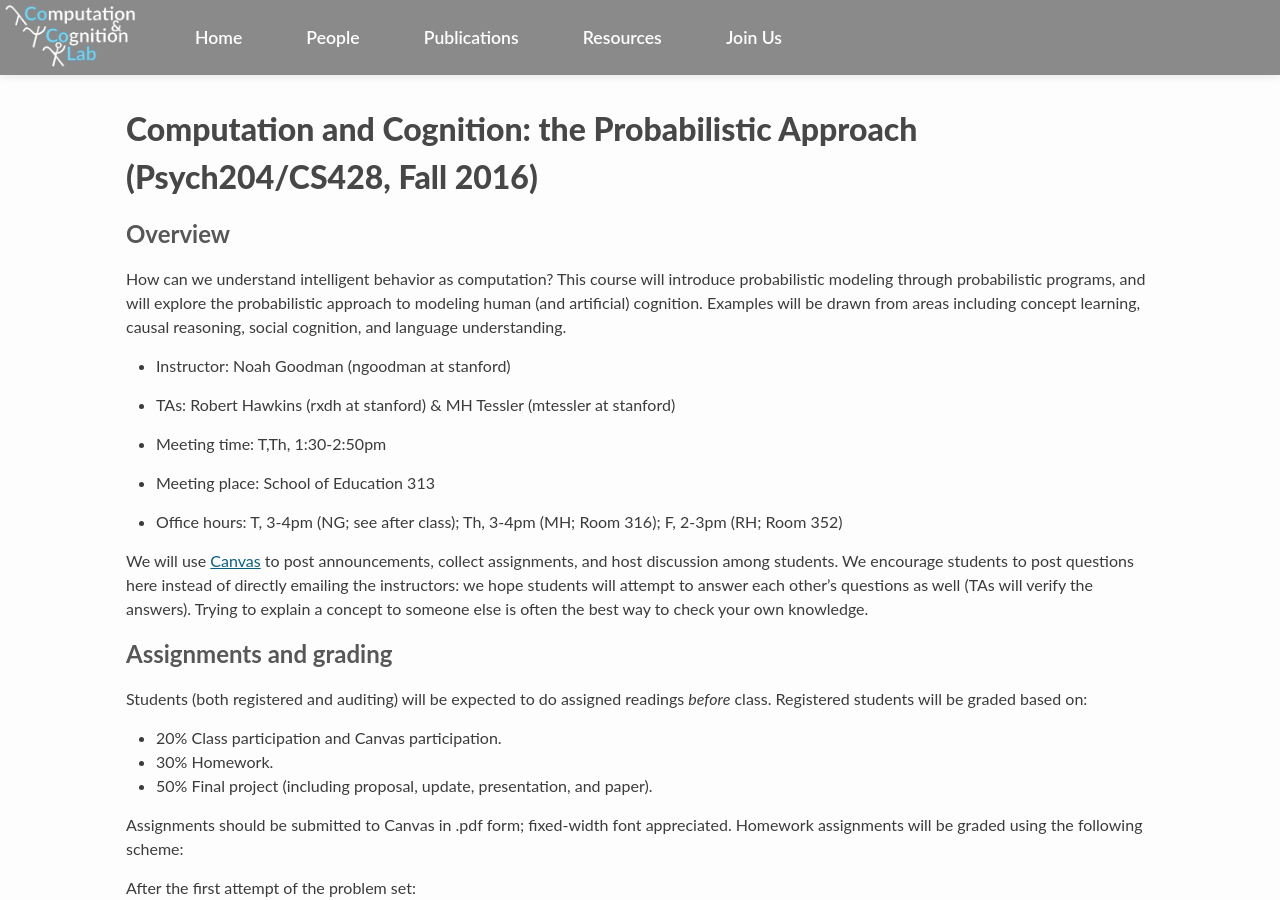
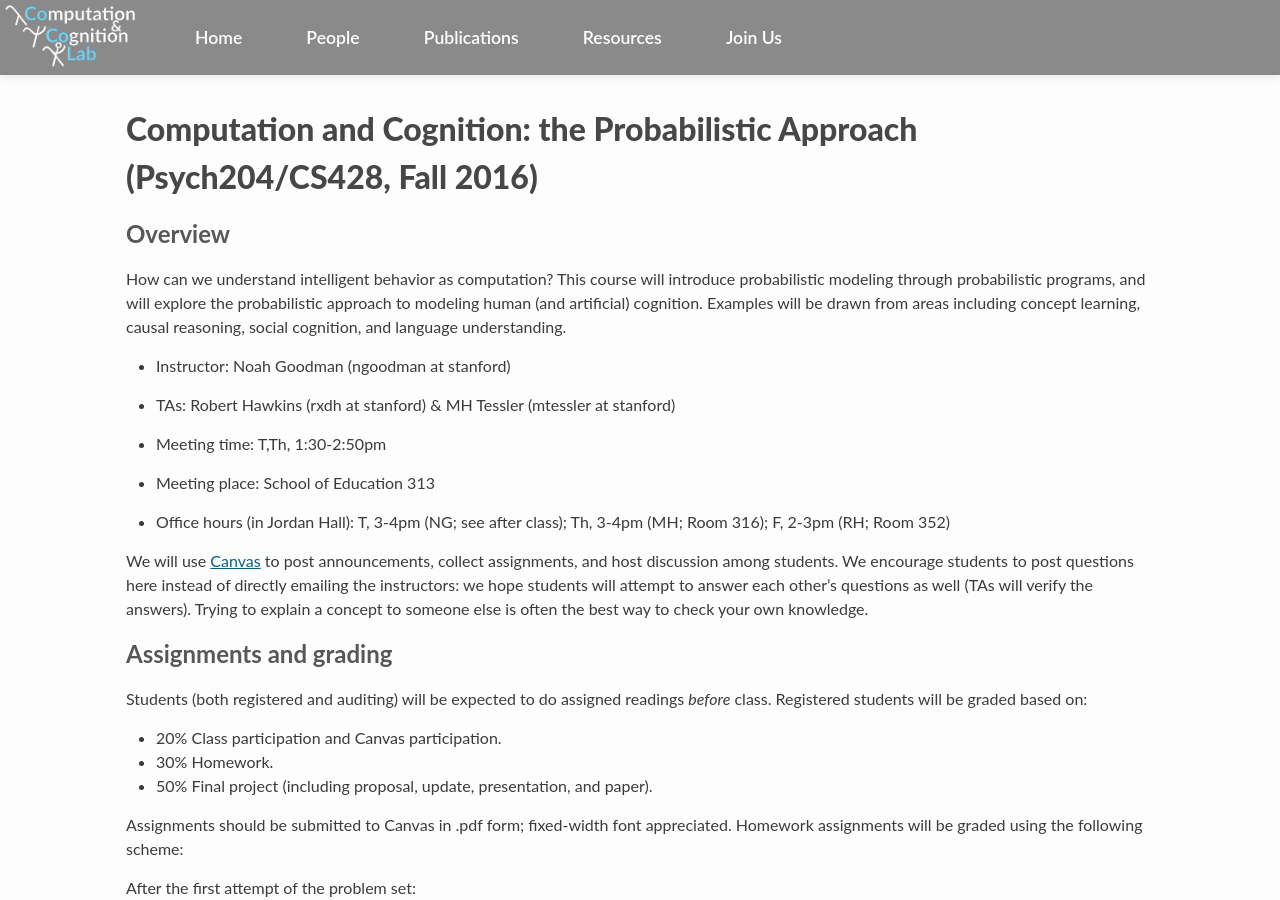
Before and after one commit to stanford-cocolab/cocolab.stanford.edu, a Jekyll site: the page built from psych204-fall2016.md, in a window 1280 px wide and 900 px high. Built offline with Jekyll 4.4.1, drawn with Linux system fonts in a browser that asks for light colours; Markdown is read by kramdown in place of the engine named in the settings; a script that is not in the unit is left out.

Commit message:
Add jordan hall to OH

```diff
--- a/psych204-fall2016.md
+++ b/psych204-fall2016.md
@@ -22,7 +22,7 @@ Examples will be drawn from areas including concept learning, causal reasoning,
 
 * Meeting place: School of Education 313
 
-* Office hours: T, 3-4pm (NG; see after class); Th, 3-4pm (MH; Room 316); F, 2-3pm (RH; Room 352)
+* Office hours (in Jordan Hall): T, 3-4pm (NG; see after class); Th, 3-4pm (MH; Room 316); F, 2-3pm (RH; Room 352)
 
 We will use [Canvas](https://canvas.stanford.edu/courses/49557/) to post announcements, collect assignments, and host discussion among students. We encourage students to post questions here instead of directly emailing the instructors: we hope students will attempt to answer each other's questions as well (TAs will verify the answers). Trying to explain a concept to someone else is often the best way to check your own knowledge.
 
```
